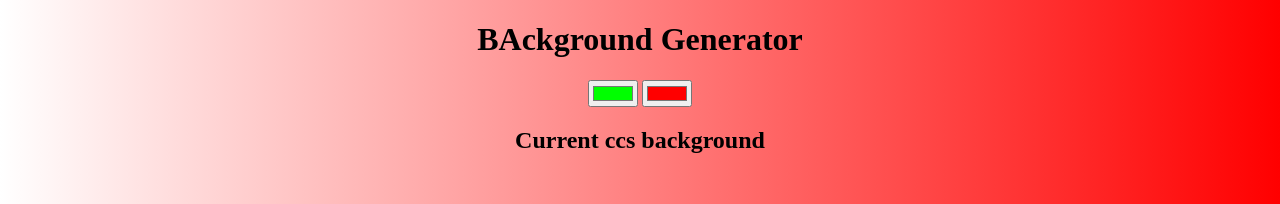
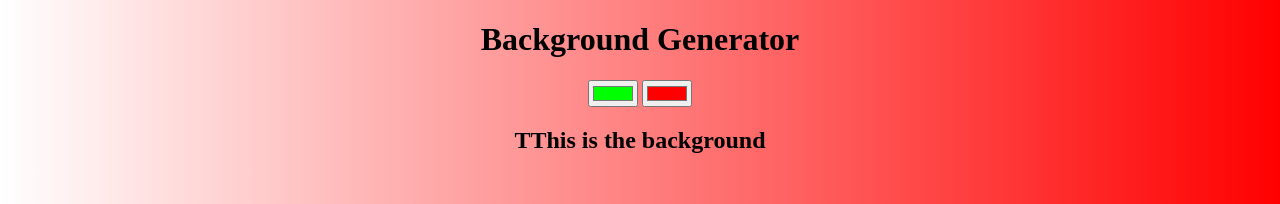
Before and after one commit to DanBeckDev/background-generator, a plain HTML site: page index.html in a window 1280 px wide. Shown: the top 204 px of the page. Drawn offline with Linux system fonts and the light colour scheme.

Commit message:
chnaging text

```diff
--- a/index.html
+++ b/index.html
@@ -5,10 +5,10 @@
 	<link rel="stylesheet" type="text/css" href="stylesheet.css">
 </head>
 <body id="gradient">
-	<h1>BAckground Generator</h1>
+	<h1>Background Generator</h1>
 	<input class="color1" type="color" name="color1" value="#00ff00" name="">
 	<input class="color2" type="color" name="color2" value="#ff0000" name="">
-	<h2>Current ccs background</h2>
+	<h2>TThis is the background</h2>
 	<h3></h3>
 	<script type="text/javascript" src="script.js"></script>
 </body>
```
